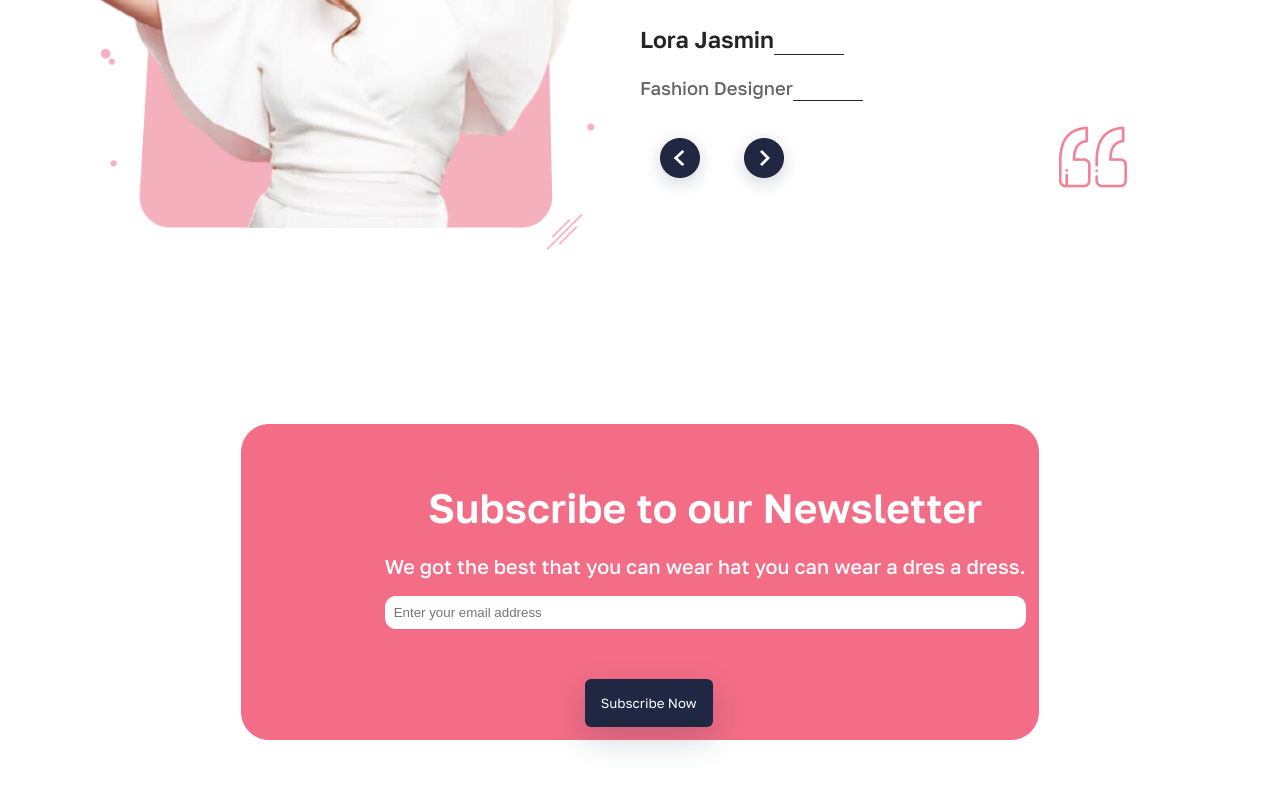
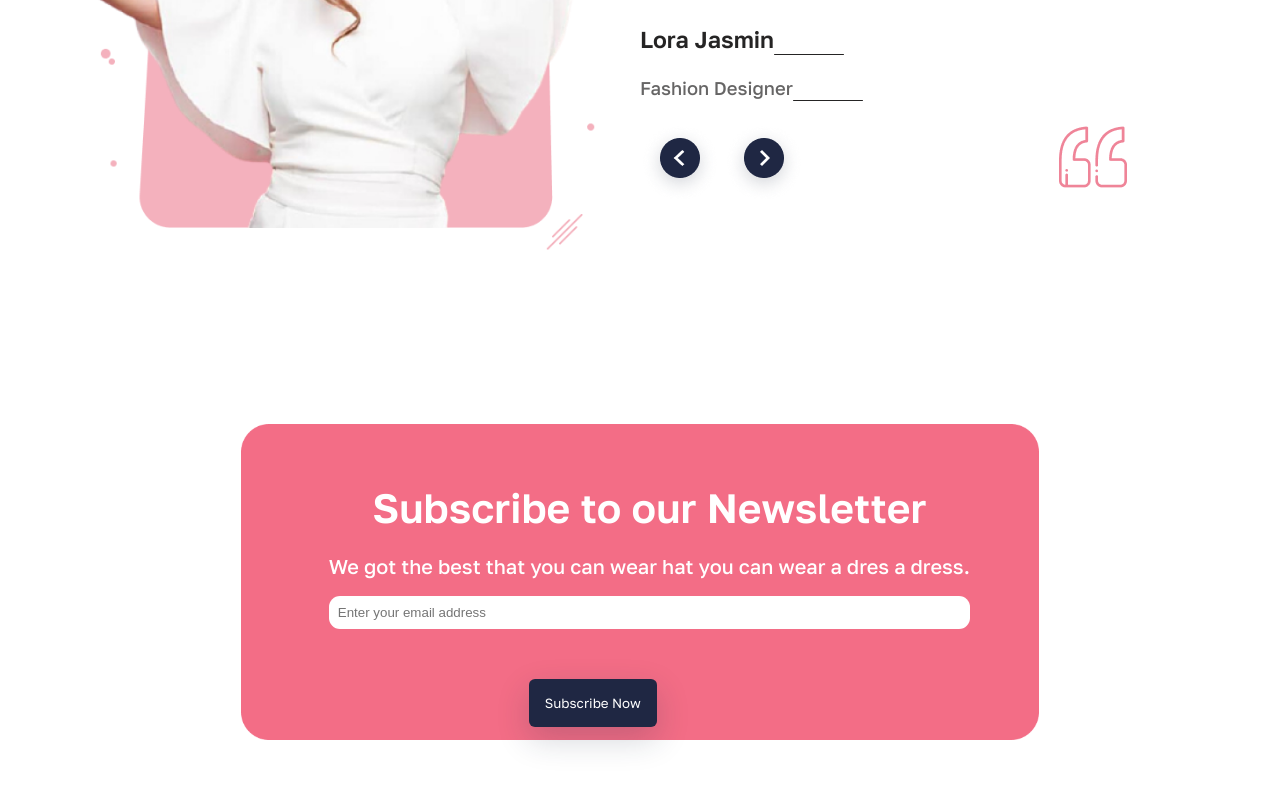
Before and after one commit to hrach-g/portfolio-UK.FASHION, a plain HTML site: page index.html in a window 1280 px wide. Shown: the part 3383-4183 px from the top of the page. Drawn offline with Linux system fonts and the light colour scheme.

Commit message:
styles changes

```diff
--- a/css/style.css
+++ b/css/style.css
@@ -377,7 +377,7 @@ header{
 .subscribe-img > div{
     position: absolute;
     top: 17%;
-    left: 18%;
+    left: 11%;
 }
 .subscribe-img > div p:nth-of-type(1){
     font-style: normal;
```
